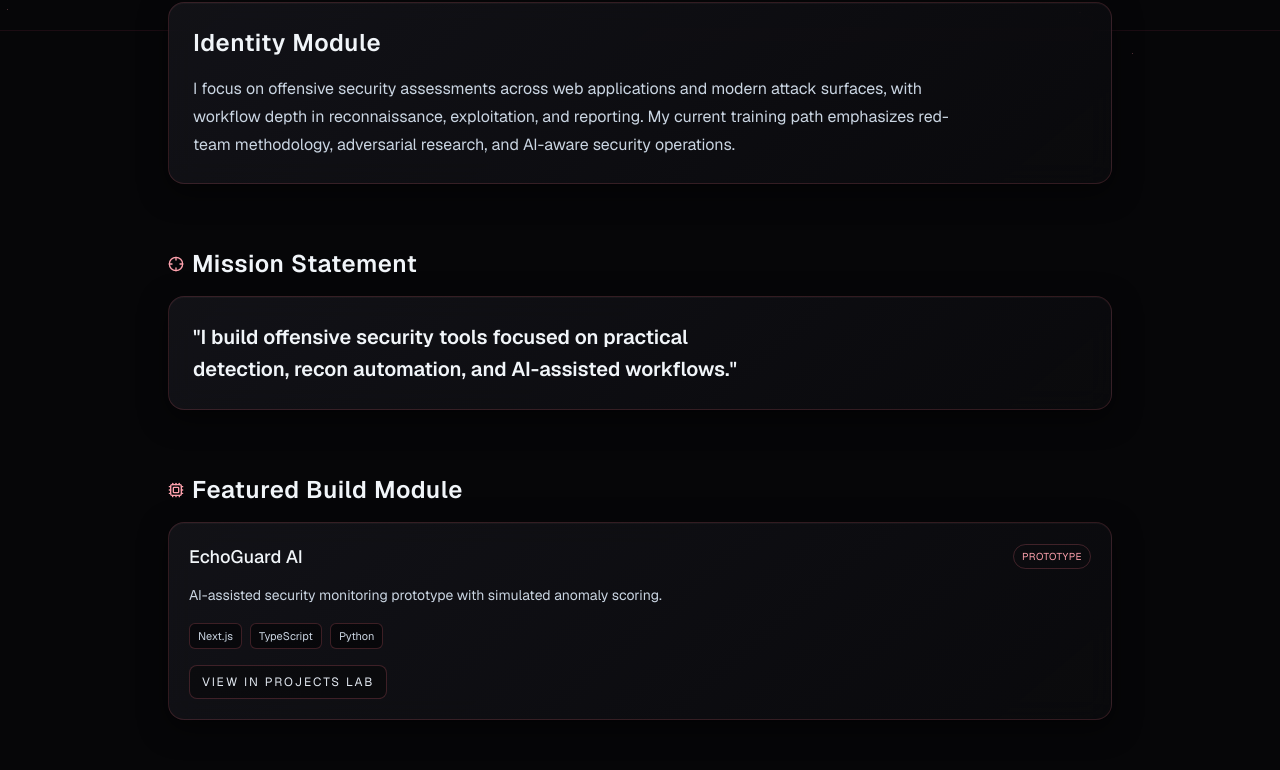
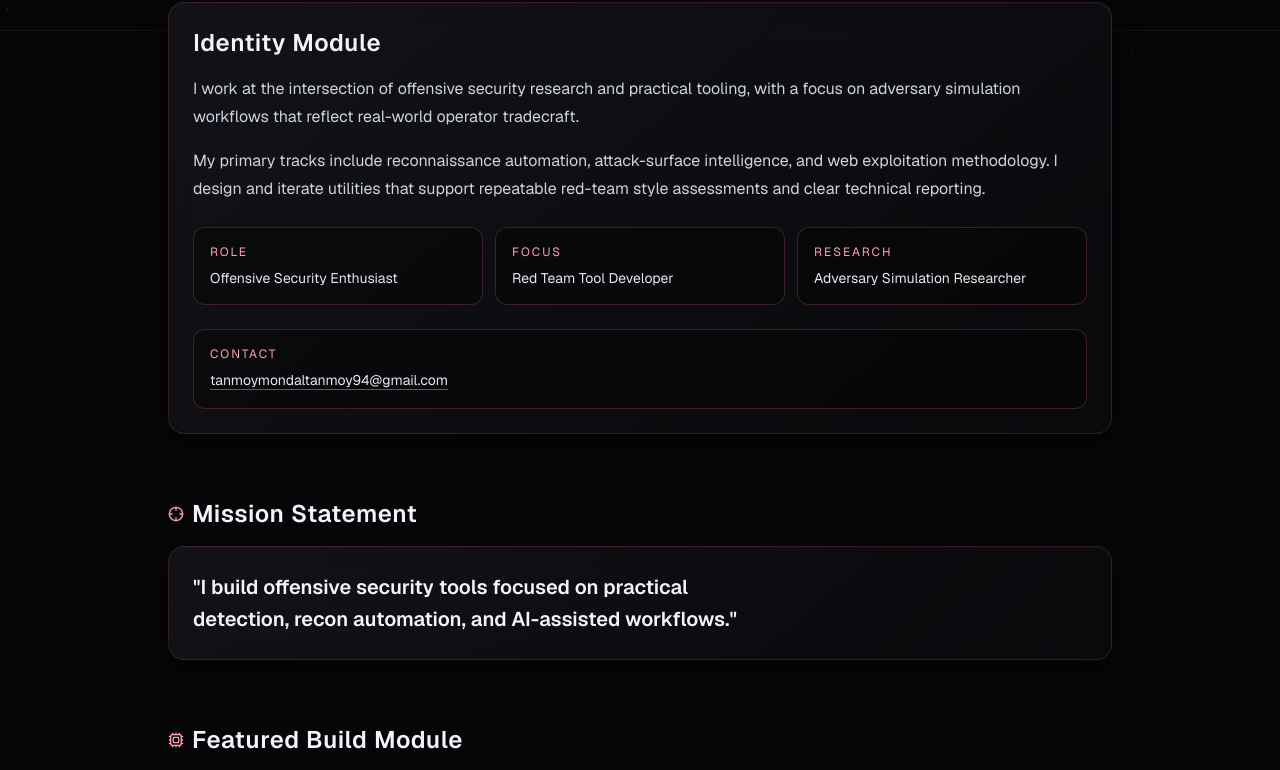
Before and after one commit to SYCO7/PORTFOLIO_SYCO, a Next.js app: page / in a window 1280 px wide. Shown: the part 716-1486 px from the top of the page. Built offline with nearby package versions, Linux system fonts and the light colour scheme; no server answers.

Commit message:
Refactor portfolio to red-team focused branding and remove blue-team modules

```diff
--- a/app/components/About.tsx
+++ b/app/components/About.tsx
@@ -3,7 +3,6 @@
 import { motion } from "framer-motion";
 
 import { sectionReveal } from "@/animations/variants";
-import { profile } from "@/lib/portfolio-data";
 
 export default function About() {
   return (
@@ -16,7 +15,43 @@ export default function About() {
       className="glass-panel rounded-2xl p-6"
     >
       <h2 className="text-xl font-semibold tracking-wide text-slate-100 md:text-2xl">Identity Module</h2>
-      <p className="mt-4 max-w-3xl text-sm leading-7 text-slate-300 md:text-base">{profile.about}</p>
+
+      <div className="mt-4 space-y-4 text-sm leading-7 text-slate-300 md:text-base">
+        <p>
+          I work at the intersection of offensive security research and practical tooling, with a focus on adversary
+          simulation workflows that reflect real-world operator tradecraft.
+        </p>
+        <p>
+          My primary tracks include reconnaissance automation, attack-surface intelligence, and web exploitation
+          methodology. I design and iterate utilities that support repeatable red-team style assessments and clear
+          technical reporting.
+        </p>
+      </div>
+
+      <div className="mt-6 grid gap-3 md:grid-cols-3">
+        <article className="rounded-xl border border-border/70 bg-black/35 p-4">
+          <h3 className="text-xs uppercase tracking-[0.16em] text-rose-300">Role</h3>
+          <p className="mt-2 text-sm text-slate-200">Offensive Security Enthusiast</p>
+        </article>
+        <article className="rounded-xl border border-border/70 bg-black/35 p-4">
+          <h3 className="text-xs uppercase tracking-[0.16em] text-rose-300">Focus</h3>
+          <p className="mt-2 text-sm text-slate-200">Red Team Tool Developer</p>
+        </article>
+        <article className="rounded-xl border border-border/70 bg-black/35 p-4">
+          <h3 className="text-xs uppercase tracking-[0.16em] text-rose-300">Research</h3>
+          <p className="mt-2 text-sm text-slate-200">Adversary Simulation Researcher</p>
+        </article>
+      </div>
+
+      <div className="mt-6 rounded-xl border border-border/70 bg-black/35 p-4">
+        <h3 className="text-xs uppercase tracking-[0.16em] text-rose-300">Contact</h3>
+        <a
+          href="mailto:tanmoymondaltanmoy94@gmail.com"
+          className="mt-2 inline-block text-sm text-slate-200 underline decoration-rose-400/60 underline-offset-4 transition-colors hover:text-rose-200"
+        >
+          tanmoymondaltanmoy94@gmail.com
+        </a>
+      </div>
     </motion.section>
   );
 }
--- a/app/components/FeaturedBuild.tsx
+++ b/app/components/FeaturedBuild.tsx
@@ -23,16 +23,16 @@ export default function FeaturedBuild() {
 
       <article className="glass-panel rounded-2xl border border-border/70 p-5 transition-all duration-300 hover:-translate-y-0.5 hover:border-cyan-400/35">
         <div className="mb-3 flex items-center justify-between gap-3">
-          <h3 className="text-lg font-medium text-slate-100">EchoGuard AI</h3>
+          <h3 className="text-lg font-medium text-slate-100">ReconPulse v4</h3>
           <span className="rounded-full border border-border/80 px-2 py-1 text-[10px] uppercase tracking-wider text-rose-300">
-            Prototype
+            Active
           </span>
         </div>
         <p className="text-sm leading-6 text-slate-300">
-          AI-assisted security monitoring prototype with simulated anomaly scoring.
+          Passive reconnaissance intelligence framework for multi-source domain correlation and operator-ready reporting.
         </p>
         <div className="mt-4 flex flex-wrap gap-2">
-          {['Next.js', 'TypeScript', 'Python'].map((tech) => (
+          {['Python', 'Typer', 'Requests'].map((tech) => (
             <span
               key={tech}
               className="rounded-md border border-border/70 bg-black/45 px-2 py-1 text-[11px] text-slate-300"
@@ -45,7 +45,7 @@ export default function FeaturedBuild() {
           href="/projects-lab"
           className="mt-4 inline-flex rounded-lg border border-border/80 bg-black/30 px-3 py-2 text-xs uppercase tracking-[0.16em] text-slate-200 transition-colors hover:text-cyan-300"
         >
-          View in Projects Lab
+          View in Red Team Arsenal
         </Link>
       </article>
     </motion.section>
--- a/app/components/Footer.tsx
+++ b/app/components/Footer.tsx
@@ -5,7 +5,13 @@ export default function Footer() {
     <footer className="relative z-10 border-t border-border/70 bg-background/70 py-6 backdrop-blur-md">
       <div className="mx-auto flex w-full max-w-5xl flex-col items-start justify-between gap-2 px-6 text-xs uppercase tracking-[0.12em] text-slate-400 md:flex-row md:px-10">
         <p>{profile.name}</p>
-        <p>Aspiring Cybersecurity Professional</p>
+        <p>Offensive Security • Red Team Tooling</p>
+        <a
+          href="mailto:tanmoymondaltanmoy94@gmail.com"
+          className="normal-case tracking-normal text-slate-300 underline decoration-rose-400/60 underline-offset-4 transition-colors hover:text-rose-200"
+        >
+          tanmoymondaltanmoy94@gmail.com
+        </a>
       </div>
     </footer>
   );
--- a/app/projects-lab/page.tsx
+++ b/app/projects-lab/page.tsx
@@ -11,7 +11,7 @@ export default function ProjectsLabPage() {
   return (
     <div className="relative min-h-screen overflow-hidden">
       <div className="pointer-events-none absolute inset-0 z-0 bg-[radial-gradient(circle_at_top,rgba(34,211,238,0.08),transparent_42%),radial-gradient(circle_at_bottom,rgba(251,113,133,0.12),transparent_50%)]" />
-      <div className="pointer-events-none absolute inset-0 z-0 [background-image:linear-gradient(to_right,rgba(251,113,133,0.08)_1px,transparent_1px),linear-gradient(to_bottom,rgba(251,113,133,0.08)_1px,transparent_1px)] [background-size:44px_44px]" />
+      <div className="pointer-events-none absolute inset-0 z-0 bg-[linear-gradient(to_right,rgba(251,113,133,0.08)_1px,transparent_1px),linear-gradient(to_bottom,rgba(251,113,133,0.08)_1px,transparent_1px)] bg-size-[44px_44px]" />
 
       <Navbar />
 
@@ -23,11 +23,11 @@ export default function ProjectsLabPage() {
       >
         <section className="mb-10 space-y-4">
           <span className="inline-flex rounded-full border border-cyan-400/40 bg-cyan-400/10 px-3 py-1 text-xs uppercase tracking-[0.18em] text-cyan-300">
-            Red-Team Project Space
+            Offensive Tooling Portfolio
           </span>
-          <h1 className="text-4xl font-bold tracking-tight text-slate-100 md:text-5xl">Hacker Projects Lab</h1>
+          <h1 className="text-4xl font-bold tracking-tight text-slate-100 md:text-5xl">Red Team Arsenal</h1>
           <p className="max-w-2xl text-sm text-slate-300 md:text-base">
-            Real-world cybersecurity builds and experiments.
+            Offensive security tooling engineered for real-world adversary simulation.
           </p>
         </section>
 
--- a/data/projects.ts
+++ b/data/projects.ts
@@ -1,8 +1,5 @@
 export type ProjectCategory =
   | "Red Team"
-  | "Blue Team"
-  | "AI Security"
-  | "Web Pentest"
   | "Offensive Security";
 export type ProjectStatus = "Prototype" | "Active" | "Research";
 
@@ -44,57 +41,35 @@ export const projectsLabData: ProjectLabItem[] = [
     releaseLabel: "View Release v4.0.0",
   },
   {
-    projectTitle: "EchoGuard AI",
-    shortTagline: "AI-assisted anomaly detection prototype for SOC-style workflows.",
-    githubLink: "https://github.com/username/echoguard",
-    screenshotImage: "/projects/echoguard.svg",
-    techStack: ["Next.js", "TypeScript", "Python"],
-    categoryTag: "AI Security",
-    statusBadge: "Prototype",
-  },
-  {
-    projectTitle: "ReconPulse",
-    shortTagline: "Target-scope recon dashboard for ethical engagement planning.",
-    githubLink: "https://github.com/username/reconpulse",
-    screenshotImage: "/projects/reconpulse.svg",
-    techStack: ["Node.js", "TypeScript", "SQLite"],
-    categoryTag: "Red Team",
-    statusBadge: "Active",
-  },
-  {
-    projectTitle: "BlueLens SIEM Mini",
-    shortTagline: "Detection rule sandbox with timeline-based event triage.",
-    githubLink: "https://github.com/username/bluelens-siem-mini",
-    screenshotImage: "/projects/bluelens.svg",
-    techStack: ["React", "TypeScript", "PostgreSQL"],
-    categoryTag: "Blue Team",
-    statusBadge: "Research",
-  },
-  {
     projectTitle: "OWASP Trail Mapper",
-    shortTagline: "Interactive OWASP practice tracker with remediation notes.",
+    shortTagline: "Web attack-surface mapping utility for structured offensive testing and remediation tracking.",
     githubLink: "https://github.com/username/owasp-trail-mapper",
     screenshotImage: "/projects/owasp-trail.svg",
     techStack: ["Next.js", "Tailwind", "Zod"],
-    categoryTag: "Web Pentest",
+    categoryTag: "Red Team",
     statusBadge: "Active",
-  },
-  {
-    projectTitle: "ThreatCanvas",
-    shortTagline: "MITRE ATT&CK mapping utility for purple-team exercises.",
-    githubLink: "https://github.com/username/threatcanvas",
-    screenshotImage: "/projects/threatcanvas.svg",
-    techStack: ["TypeScript", "D3", "Vite"],
-    categoryTag: "Blue Team",
-    statusBadge: "Prototype",
+    typeTag: "Assessment Tool",
+    languageTag: "TypeScript",
+    keyFeatures: [
+      "Engagement-oriented endpoint mapping with scoped test-note workflows",
+      "Operator-friendly remediation trail support for post-assessment reporting",
+      "Consistent structure for repeatable web penetration testing cycles",
+    ],
   },
   {
     projectTitle: "ShellSafe Lab",
-    shortTagline: "Command injection testing playground for secure coding demos.",
+    shortTagline: "Controlled command-injection validation lab for offensive payload testing and exploit analysis.",
     githubLink: "https://github.com/username/shellsafe-lab",
     screenshotImage: "/projects/shellsafe.svg",
     techStack: ["Node.js", "Express", "Docker"],
-    categoryTag: "Web Pentest",
+    categoryTag: "Offensive Security",
     statusBadge: "Research",
+    typeTag: "Lab Environment",
+    languageTag: "JavaScript",
+    keyFeatures: [
+      "Isolated target surfaces for command injection payload experimentation",
+      "Repeatable exploit scenarios for adversary simulation research",
+      "Containerized local workflow for safe offensive test execution",
+    ],
   },
 ];
--- a/lib/portfolio-data.ts
+++ b/lib/portfolio-data.ts
@@ -1,7 +1,7 @@
 export const navItems = [
   { label: "Home", href: "/" },
   { label: "About", href: "/#about" },
-  { label: "Projects Lab", href: "/projects-lab" },
+  { label: "Red Team Arsenal", href: "/projects-lab" },
   { label: "Profile", href: "/profile" },
 ];
 
@@ -11,7 +11,7 @@ export const profile = {
   subtitle: "Adversarial Security Research & Pentesting",
   linkedinUrl: "https://www.linkedin.com/in/tanmoy-mondal-11070334b/",
   about:
-    "I focus on offensive security assessments across web applications and modern attack surfaces, with workflow depth in reconnaissance, exploitation, and reporting. My current training path emphasizes red-team methodology, adversarial research, and AI-aware security operations.",
+    "I focus on offensive security assessments across web applications and modern attack surfaces, with workflow depth in reconnaissance, exploitation, and reporting. My current training path emphasizes red-team methodology, adversary simulation research, and offensive tooling development.",
 };
 
 export const certifications: Array<{ title: string; issuer: string; year: string }> = [];
```
Also changed, not shown: app/components/Navbar.tsx (+41 -4 lines).
